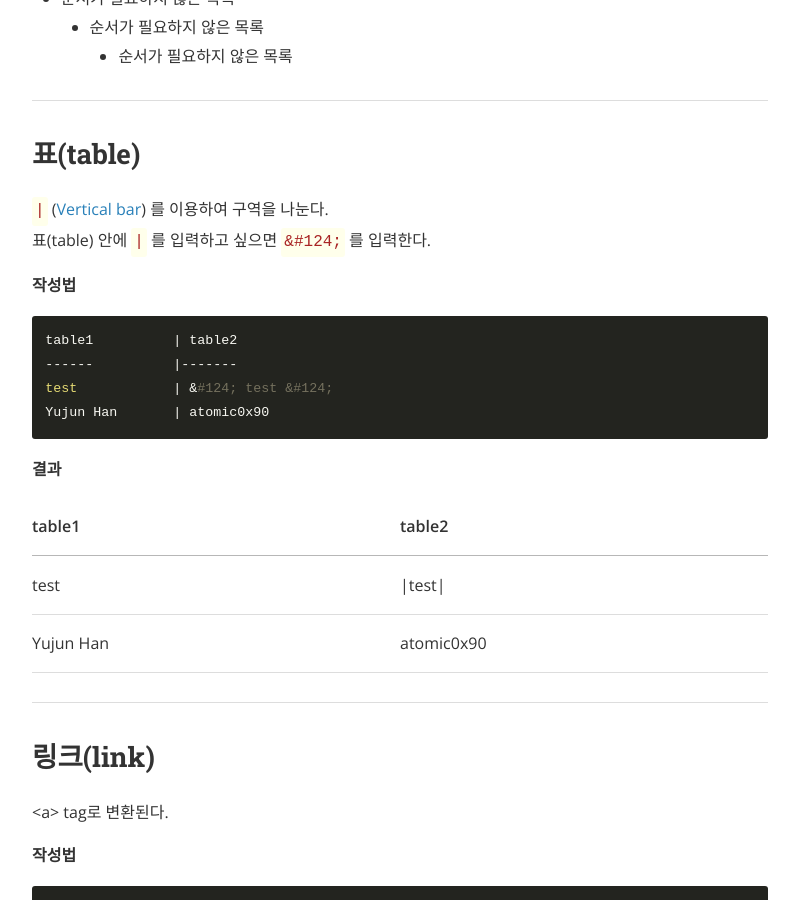
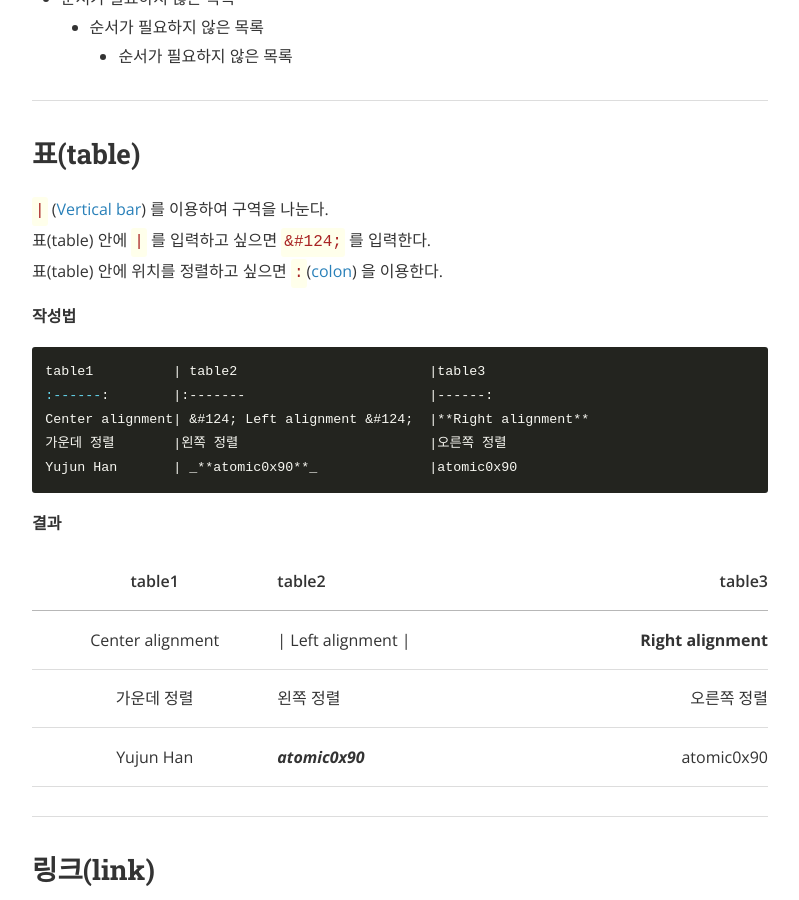
Before and after one commit to atomic0x90/atomic0x90.github.io, a Jekyll site: the page built from _posts/2019-05-24-markdown-문법-정리.markdown, in a window 1280 px wide and 900 px high, scrolled down 8343 px. Shown: the whole window, without its empty margins (240-1039 px from the left). Built offline with Jekyll 4.4.1, drawn with Linux system fonts in a browser that asks for light colours; nearby versions of some CDN libraries; comment, search, counter and statistics services are not loaded.

Commit message:
Add table cell alignment method

````diff
--- a/_posts/2019-05-24-markdown-문법-정리.markdown
+++ b/_posts/2019-05-24-markdown-문법-정리.markdown
@@ -339,21 +339,24 @@ ___
 
 `|` ([Vertical bar][2]) 를 이용하여 구역을 나눈다.
 표(table) 안에 `|` 를 입력하고 싶으면 `&#124;` 를 입력한다.
+표(table) 안에 위치를 정렬하고 싶으면 `:`([colon][00]) 을 이용한다.
 
 **작성법**
 ```md
-table1		| table2
-------		|-------
-test		| &#124; test &#124;
-Yujun Han	| atomic0x90
+table1		| table2			|table3
+:------:	|:-------			|------:
+Center alignment| &#124; Left alignment &#124;	|**Right alignment**
+가운데 정렬	|왼쪽 정렬			|오른쪽 정렬
+Yujun Han	| _**atomic0x90**_		|atomic0x90
 ```
 
 **결과**
 
-table1 | table2
-------|-------
-test | &#124;test&#124;
-Yujun Han | atomic0x90
+table1		| table2			| table3
+:------:	|:-------			|------:
+Center alignment| &#124; Left alignment &#124;	| **Right alignment**
+가운데 정렬	|왼쪽 정렬			|오른쪽 정렬
+Yujun Han 	| _**atomic0x90**_ 		|atomic0x90
 
 ---
 ## 링크(link)
````
Also changed, not shown: other parts of _posts/2019-05-24-markdown-문법-정리.markdown (+1 -0 lines).
